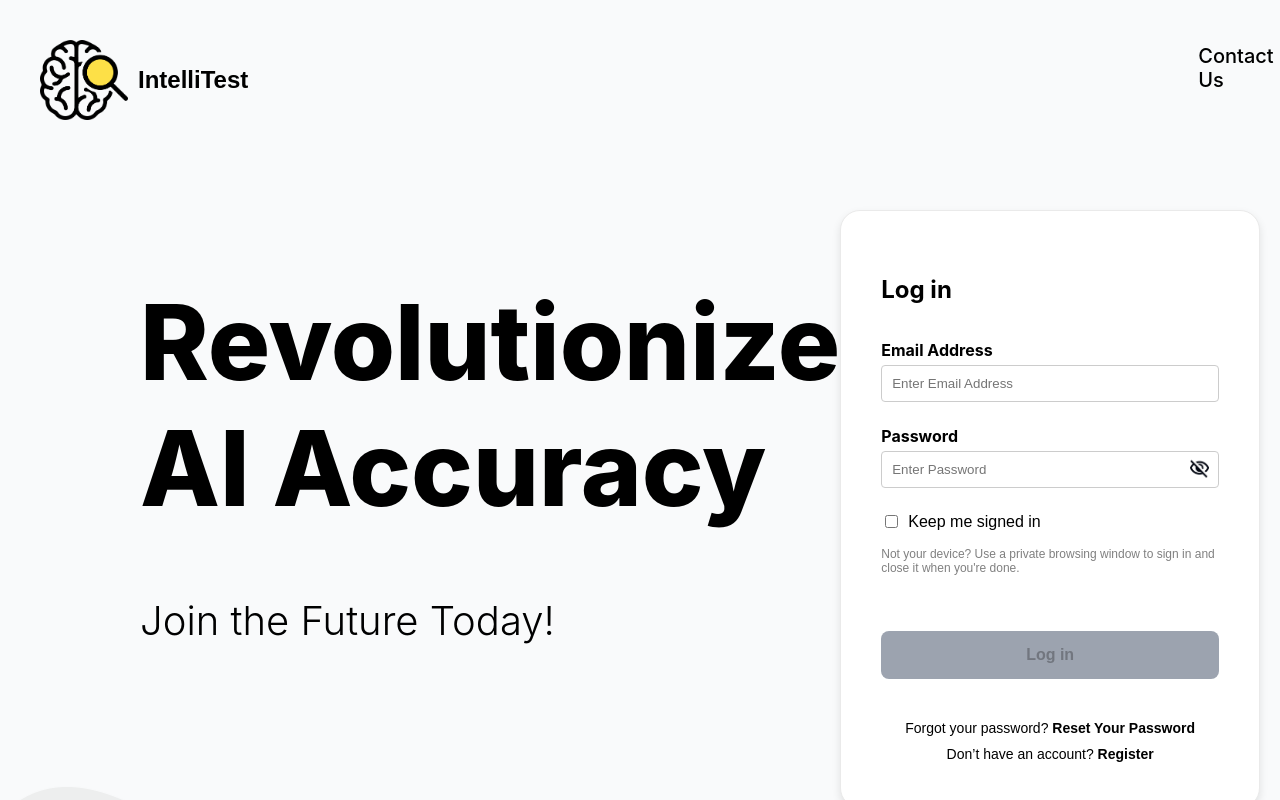
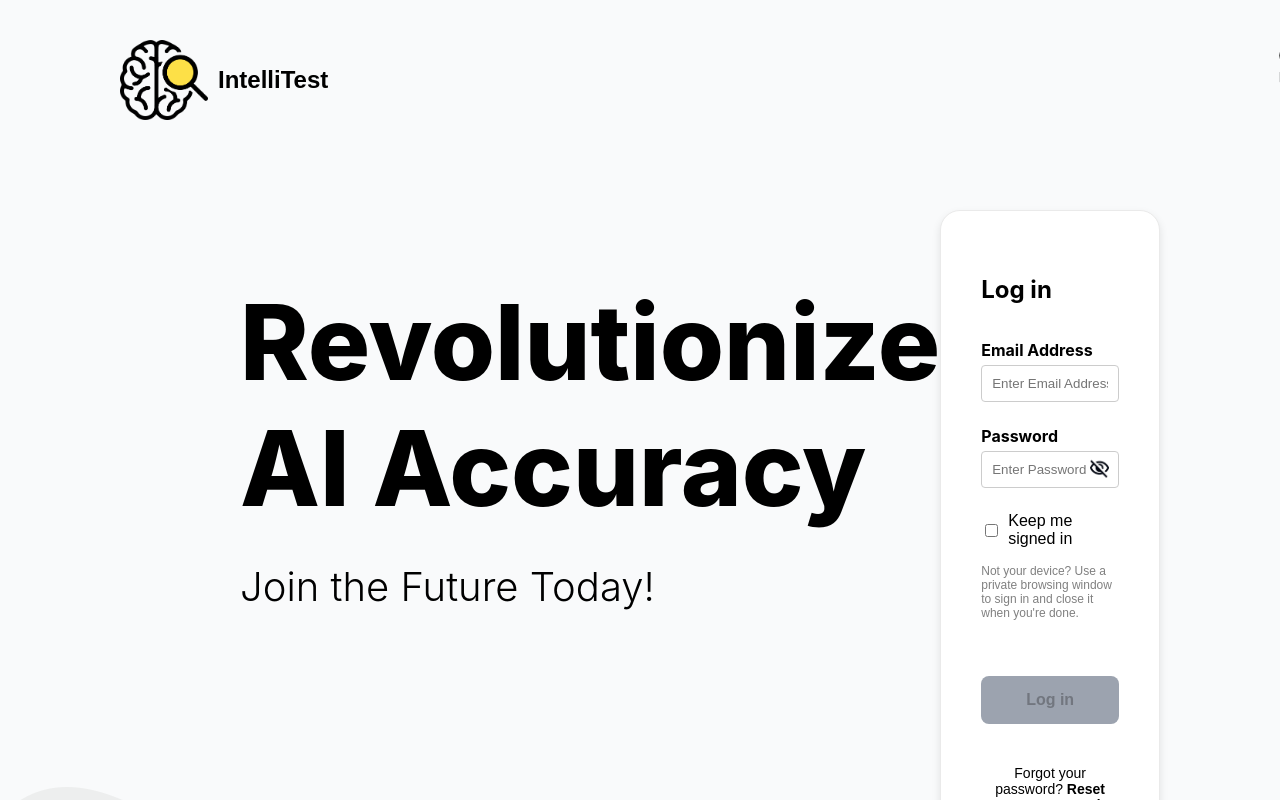
Before and after one commit to EladSapir/Intellitest-Front, a React (Create React App) app: page / in a window 1280 px wide. Shown: the top 800 px of the page. Built offline with nearby package versions, Linux system fonts and the light colour scheme; no server answers.

Commit message:
fix in css

```diff
--- a/src/LandingPage-Components/Header.css
+++ b/src/LandingPage-Components/Header.css
@@ -1,7 +1,8 @@
 .header-container {
   display: flex;
+  justify-content: space-between;
   align-items: center;
-  padding: 40px 40px;
+  padding: 40px 120px;
 }
 
 .logo-container-dashboard {
--- a/src/LandingPage-Components/MainSection.css
+++ b/src/LandingPage-Components/MainSection.css
@@ -4,7 +4,7 @@
   display: flex;
   flex-direction: column;
   align-items: center;
-  padding: 50px 20px;
+  padding: 50px 120px;
   position: relative; /* Ensure it respects z-index and position context */
   z-index: 2;
 }
@@ -19,10 +19,13 @@
 }
 
 .text-section {
-  margin-left: 120px;
   display: flex;
   flex-direction: column;
-  gap: 16px;
+}
+
+.text-section h2{
+  margin:0;
+  padding:0;
 }
 
 .title {
```
